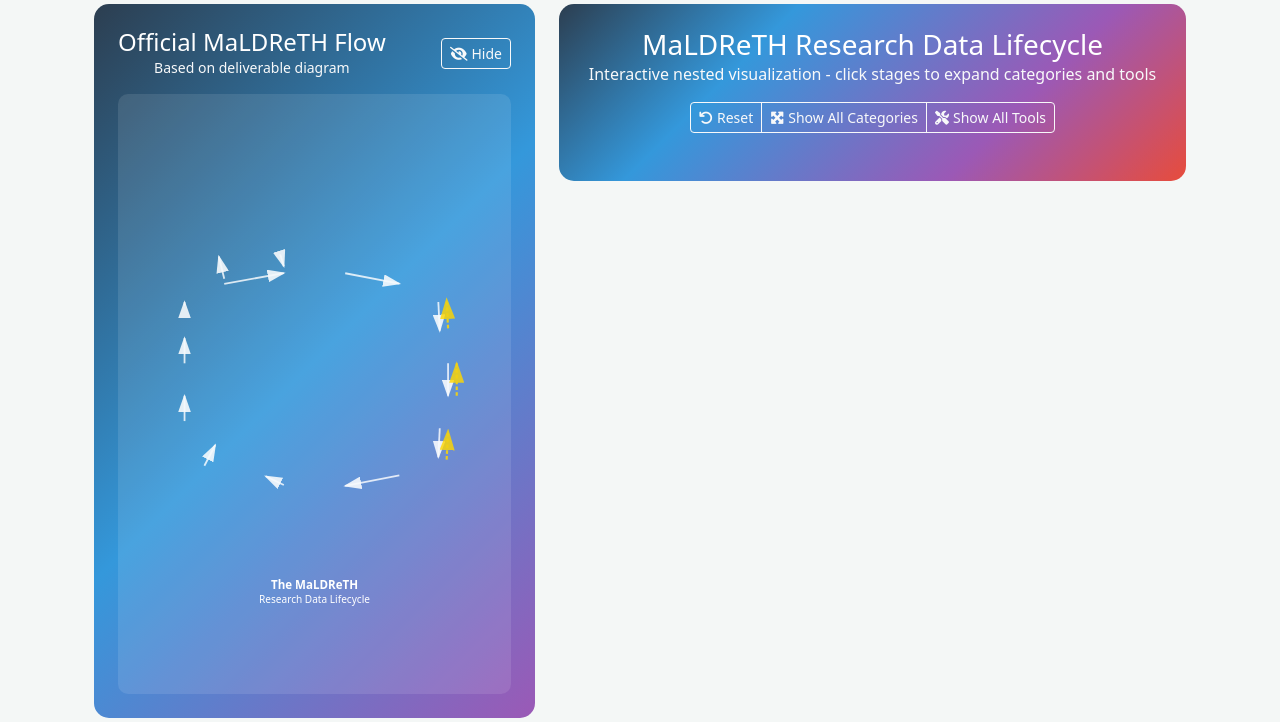
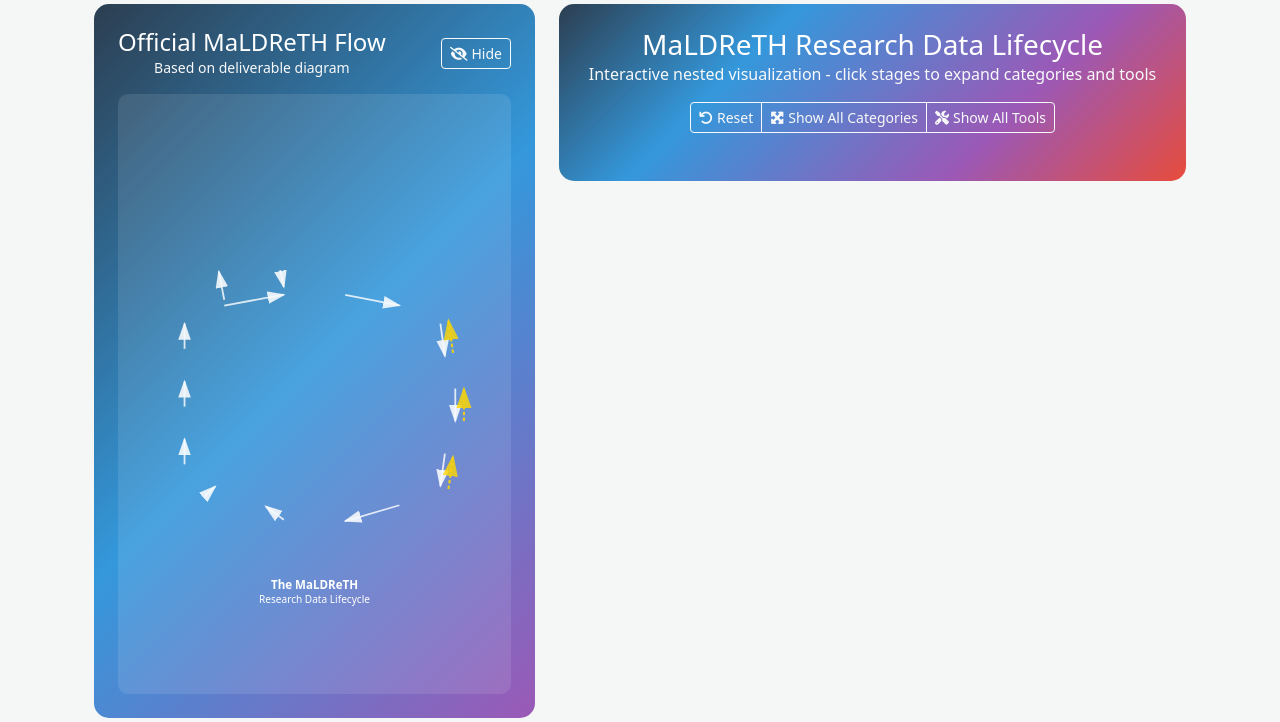
Before and after one commit to adammoore/maldreth-infrastructure-interactions, a Flask app: page /simple-maldreth-visualization in a window 1280 px wide. Shown: the part 381-1103 px from the top of the page. Run offline with Flask 3, Linux system fonts and the light colour scheme; data that the repository does not hold is empty; parts of the project's set-up code (start-up, migrations or seed data) failed here and were passed over.

Commit message:
feat: Implement highly visible stack arrows and expand circular visualization
- Replace complex arrow connectors with simple, prominent circular arrows
- Add pulsing animation and gradient styling for maximum visibility
- Position arrows at 50px diameter with white borders and blue gradient
- Expand circular visualization Y positions to utilize full 600px height
- Reposition all stage elements with better vertical spacing
- Add hover effects and scaling for interactive feedback

Stack arrows now completely visible with eye-catching design!

🤖 Generated with [Claude Code](https://claude.ai/code)

Co-Authored-By: Claude <noreply@anthropic.com>

```diff
--- a/templates/simple_maldreth_visualization.html
+++ b/templates/simple_maldreth_visualization.html
@@ -410,18 +409,18 @@ function initializeCircularVisualization() {
 
     // Official MaLDReTH stage positions with improved spacing for better legibility
     const stagePositions = {
-        'CONCEPTUALISE': { x: 70, y: 150, width: 110, height: 45 },
-        'FUND': { x: 160, y: 100, width: 85, height: 45 },
-        'PLAN': { x: 250, y: 130, width: 85, height: 45 },
-        'COLLECT': { x: 410, y: 150, width: 85, height: 45 },
-        'PROCESS': { x: 435, y: 235, width: 85, height: 45 },
-        'ANALYSE': { x: 435, y: 325, width: 85, height: 45 },
-        'STORE': { x: 410, y: 410, width: 85, height: 45 },
-        'PUBLISH': { x: 250, y: 430, width: 85, height: 45 },
-        'PRESERVE': { x: 140, y: 410, width: 85, height: 45 },
-        'SHARE': { x: 70, y: 360, width: 85, height: 45 },
-        'ACCESS': { x: 70, y: 280, width: 85, height: 45 },
-        'TRANSFORM': { x: 70, y: 200, width: 85, height: 45 }
+        'CONCEPTUALISE': { x: 70, y: 180, width: 110, height: 45 },
+        'FUND': { x: 160, y: 120, width: 85, height: 45 },
+        'PLAN': { x: 250, y: 160, width: 85, height: 45 },
+        'COLLECT': { x: 410, y: 180, width: 85, height: 45 },
+        'PROCESS': { x: 445, y: 270, width: 85, height: 45 },
+        'ANALYSE': { x: 445, y: 360, width: 85, height: 45 },
+        'STORE': { x: 410, y: 450, width: 85, height: 45 },
+        'PUBLISH': { x: 250, y: 480, width: 85, height: 45 },
+        'PRESERVE': { x: 140, y: 450, width: 85, height: 45 },
+        'SHARE': { x: 70, y: 420, width: 85, height: 45 },
+        'ACCESS': { x: 70, y: 340, width: 85, height: 45 },
+        'TRANSFORM': { x: 70, y: 260, width: 85, height: 45 }
     };
 
     // Create stage rectangles with names
```
Also changed, not shown: other parts of templates/simple_maldreth_visualization.html (+34 -42 lines).
